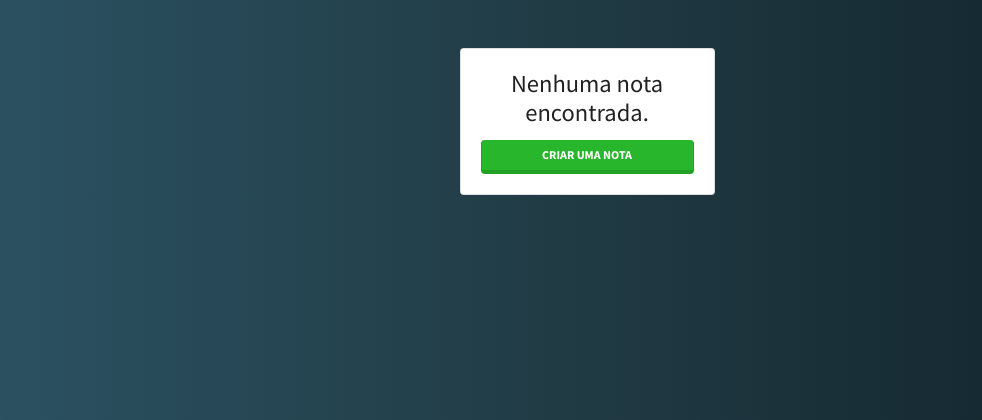
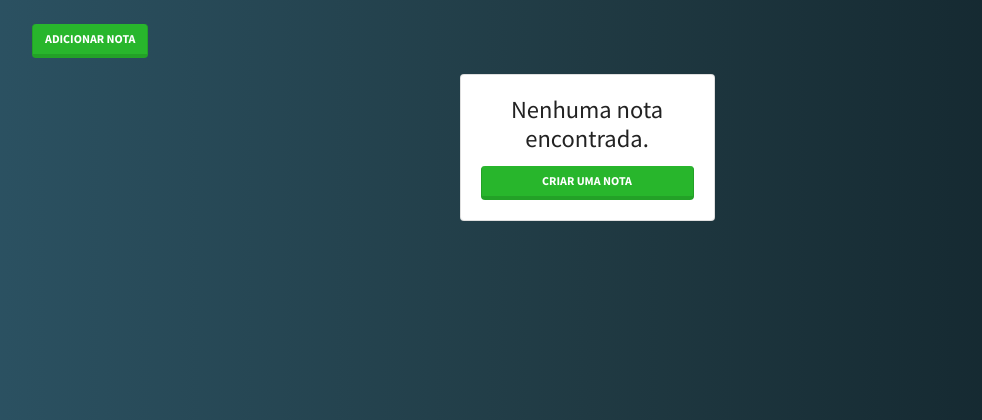
Before and after one commit to disilveira/anotaqi-new, a Node server app: page /notes in a window 1280 px wide. Shown: the part 57-477 px from the top of the page, without its empty margins (53-1035 px from the left). Run offline with Node 20, Linux system fonts and the light colour scheme; the visitor is signed in with stand-in values (Sample User, id 1); data that the repository does not hold is empty; some libraries are stand-ins or nearby versions.

Commit message:
Updated margin and added a button to create a note

```diff
--- a/src/views/about.hbs
+++ b/src/views/about.hbs
@@ -1,4 +1,4 @@
-<div class="row mb-5">
+<div class="row">
     <div class="col-md-6 m-auto">
         <div class="card card-body">
             <img src="/img/logo.png" class="mx-auto d-block m-4 logo" alt="Logomarca Anotaqi">
--- a/src/views/index.hbs
+++ b/src/views/index.hbs
@@ -1,4 +1,4 @@
-<div class="row mb-5">
+<div class="row">
     <div class="col-md-6 m-auto">
         <div class="card card-body">
             <img src="/img/logo.png" class="mx-auto d-block m-4 logo" alt="Logomarca Anotaqi">
--- a/src/views/layouts/main.hbs
+++ b/src/views/layouts/main.hbs
@@ -14,7 +14,7 @@
 
     {{> nav }}
 
-    <main class="container mt-5">
+    <main class="container mt-4 mb-4">
         {{> messages }}
         {{{ body }}}
     </main>
--- a/src/views/notes/list.hbs
+++ b/src/views/notes/list.hbs
@@ -1,3 +1,6 @@
+<div class="row mx-auto mb-3">
+    <a class="btn btn-success" href="/notes/register">Adicionar Nota</a>
+</div>
 <div class="row">
     {{#each notes}}
     <div class="col-md-3">
--- a/src/views/users/signin.hbs
+++ b/src/views/users/signin.hbs
@@ -1,4 +1,4 @@
-<div class="row mb-5">
+<div class="row">
     <div class="col-md-6 m-auto">
         <div class="card card-body">
             <img src="/img/logo.png" class="mx-auto d-block m-4 logo" alt="Logomarca Anotaqi">
--- a/src/views/users/signup.hbs
+++ b/src/views/users/signup.hbs
@@ -1,4 +1,4 @@
-<div class="row mb-5">
+<div class="row">
   <div class="col-md-6 m-auto">
     <div class="card card-body">
       <img src="/img/logo.png" class="mx-auto d-block m-4 logo" alt="Logomarca Anotaqi">
```
